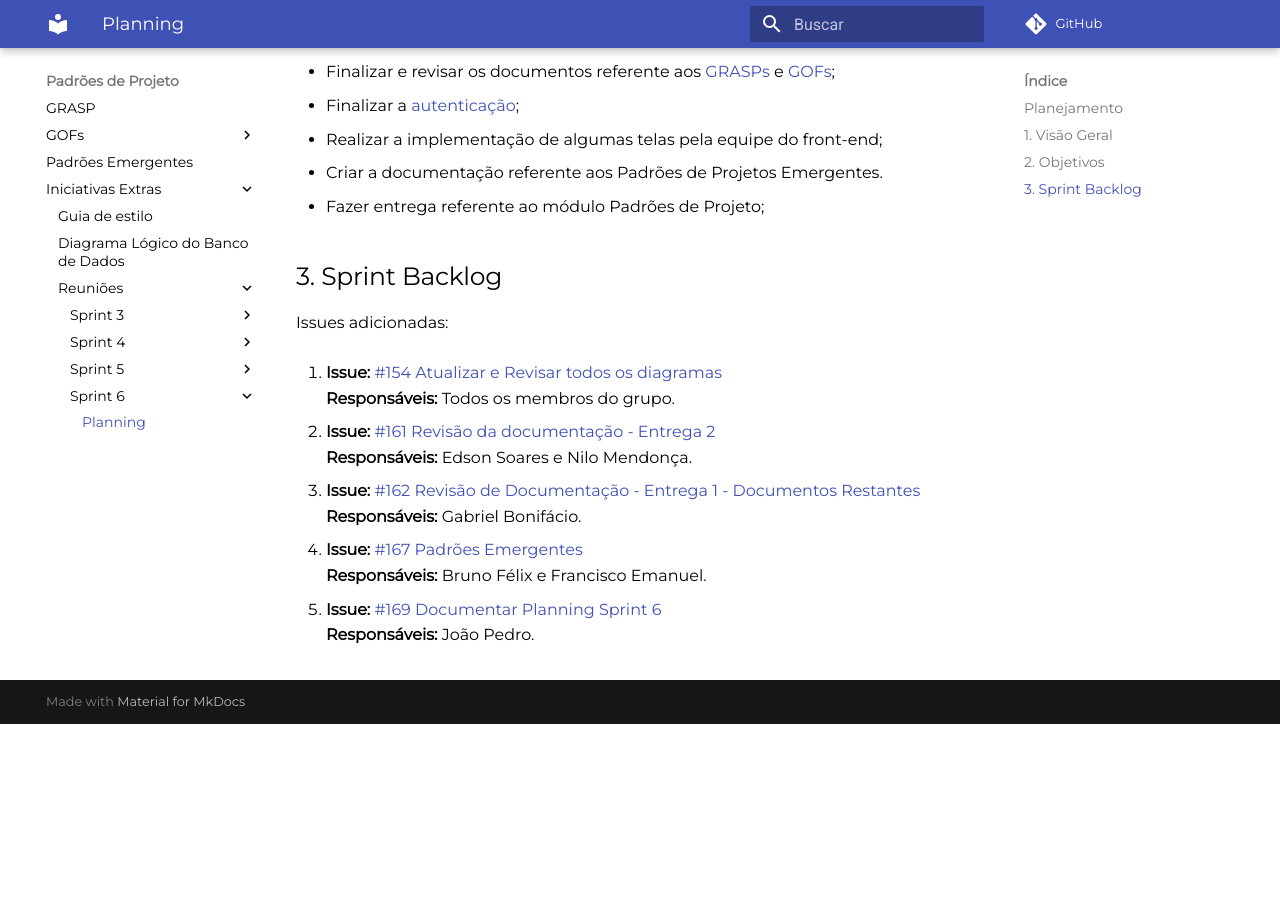
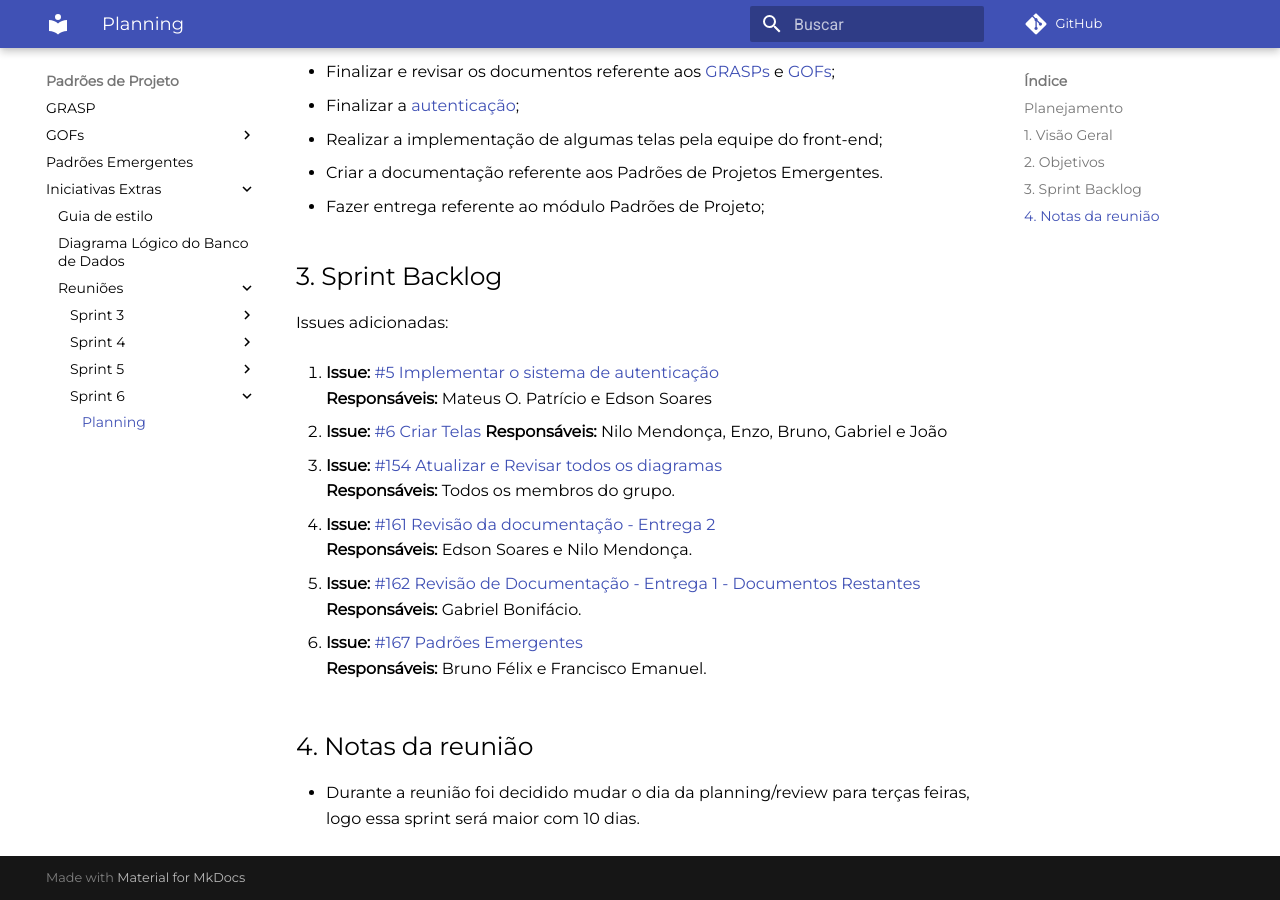
Before and after one commit to UnBArqDsw2021-1/2021.1_G6_Curumim, an MkDocs documentation site: the page built from docs/reunioes/sprints/planning-sprint6.md, in a window 1280 px wide and 900 px high, scrolled down 630 px. Built offline with MkDocs 1.6.1 and Material for MkDocs 9.7.7, drawn with Linux system fonts in a browser that asks for light colours; comment, search, counter and statistics services are not loaded; before the commit the page ends 1354 px from its top, so only the background shows below that.

Commit message:
doc(#190) fix planning sprint 6

```diff
--- a/docs/reunioes/sprints/planning-sprint6.md
+++ b/docs/reunioes/sprints/planning-sprint6.md
@@ -23,17 +23,25 @@ A [Sprint 6](https://github.com/UnBArqDsw2021-1/2021.1_G6_Curumim/milestone/8) t
 ## 3. Sprint Backlog
 Issues adicionadas:
 
-1. **Issue:** [#154 Atualizar e Revisar todos os diagramas](https://github.com/UnBArqDsw2021-1/2021.1_G6_Curumim/issues/154)<br>
+1. **Issue:** [#5 Implementar o sistema de autenticação](https://github.com/UnBArqDsw2021-1/2021.1_G6_Curumim_Back-end/issues/5)<br>
+**Responsáveis:** Mateus O. Patrício e Edson Soares<br>
+
+2. **Issue:** [#6 Criar Telas](https://github.com/UnBArqDsw2021-1/2021.1_G6_Curumim_Front-end/issues/3)
+**Responsáveis:** Nilo Mendonça, Enzo, Bruno, Gabriel e João<br>
+
+3. **Issue:** [#154 Atualizar e Revisar todos os diagramas](https://github.com/UnBArqDsw2021-1/2021.1_G6_Curumim/issues/154)<br>
 **Responsáveis:** Todos os membros do grupo.<br>
 
-2. **Issue:** [#161 Revisão da documentação - Entrega 2 ](https://github.com/UnBArqDsw2021-1/2021.1_G6_Curumim/issues/161)<br>
+5. **Issue:** [#161 Revisão da documentação - Entrega 2 ](https://github.com/UnBArqDsw2021-1/2021.1_G6_Curumim/issues/161)<br>
 **Responsáveis:** Edson Soares e Nilo Mendonça.<br>
 
-3. **Issue:** [#162 Revisão de Documentação - Entrega 1 - Documentos Restantes](https://github.com/UnBArqDsw2021-1/2021.1_G6_Curumim/issues/162)<br>
+6. **Issue:** [#162 Revisão de Documentação - Entrega 1 - Documentos Restantes](https://github.com/UnBArqDsw2021-1/2021.1_G6_Curumim/issues/162)<br>
 **Responsáveis:** Gabriel Bonifácio.<br>
 
-4. **Issue:** [#167 Padrões Emergentes ](https://github.com/UnBArqDsw2021-1/2021.1_G6_Curumim/issues/167)<br>
+7. **Issue:** [#167 Padrões Emergentes ](https://github.com/UnBArqDsw2021-1/2021.1_G6_Curumim/issues/167)<br>
 **Responsáveis:** Bruno Félix e Francisco Emanuel.<br>
 
-5. **Issue:** [#169 Documentar Planning Sprint 6](https://github.com/UnBArqDsw2021-1/2021.1_G6_Curumim/issues/169)<br>
-**Responsáveis:** João Pedro.<br>
+
+## 4. Notas da reunião
+
+- Durante a reunião foi decidido mudar o dia da planning/review para terças feiras, logo essa sprint será maior com 10 dias.
```
